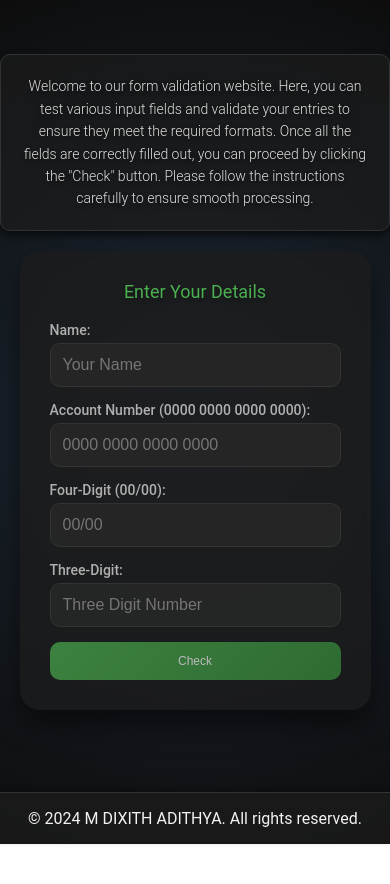
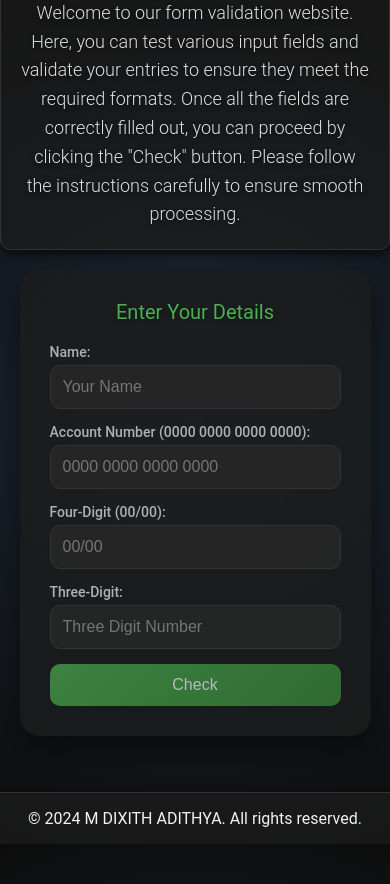
Before and after one commit to Dixith-ai/account_secure, a plain HTML site: page index.html in a window 390 px wide. Before the commit the page ends 844 px from the top, so only its background shows below. Drawn offline with Linux system fonts and the light colour scheme.

Commit message:
intitial commit

```diff
--- a/style.css
+++ b/style.css
@@ -265,6 +265,7 @@ footer {
     bottom: 0;
     left: 0;
     box-shadow: 0 -2px 5px rgba(0, 0, 0, 0.3); /* Add shadow for better visibility */
+    z-index: 100; /* Ensure footer is on top */
 }
 
 /* Footer paragraph styling */
@@ -273,52 +274,43 @@ footer p {
     color: #f2f2f2;
 }
 
-/* Responsive Styles */
+/* Media Queries for Responsive Design */
 @media (max-width: 768px) {
     .container {
-        padding-bottom: 80px; /* Space for the footer on smaller screens */
-    }
-
-    .intro {
-        font-size: 16px; /* Adjusted for medium screens */
-    }
-
-    .form-container {
-        width: 90%; /* Adjusted width for medium screens */
+        padding-bottom: 100px; /* Adjust padding for footer overlap on smaller screens */
     }
 
     h2 {
-        font-size: 22px; /* Smaller heading size */
+        font-size: 22px;
     }
 
-    button {
-        font-size: 14px; /* Smaller button font size */
+    .fullscreen-image {
+        width: 100%;
+    }
+
+    .intimidating-text {
+        font-size: 2rem; /* Adjust intimidating text size for smaller screens */
+    }
+
+    .final-text {
+        font-size: 1.5rem; /* Adjust final text size for smaller screens */
     }
 }
 
 @media (max-width: 480px) {
     .container {
-        padding-bottom: 100px; /* Increased space for footer on very small screens */
-    }
-
-    .intro {
-        font-size: 14px; /* Smaller font size for small screens */
-    }
-
-    .form-container {
-        width: 100%; /* Full width form container */
+        padding-bottom: 150px; /* Increase bottom padding for very small screens */
     }
 
     h2 {
-        font-size: 18px; /* Smaller heading size */
+        font-size: 20px;
     }
 
     .intimidating-text {
-        font-size: 3.0rem; /* Smaller font size for small screens */
-        max-width: 90%; /* Ensure it fits within the screen width */
+        font-size: 1.8rem; /* Further adjust for very small screens */
     }
 
-    button {
-        font-size: 12px; /* Smaller font size for buttons */
+    .final-text {
+        font-size: 1.2rem;
     }
 }
```
